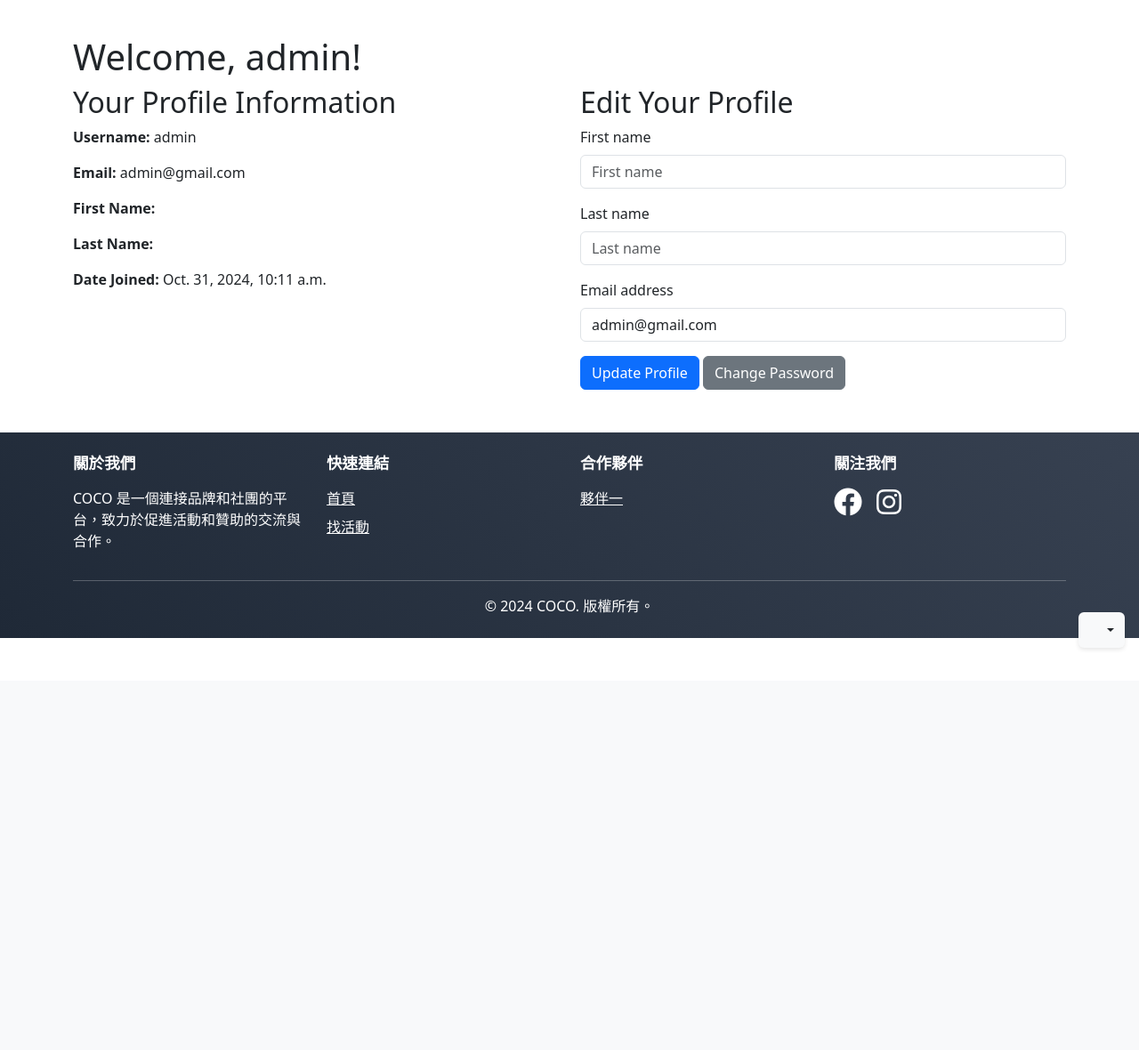
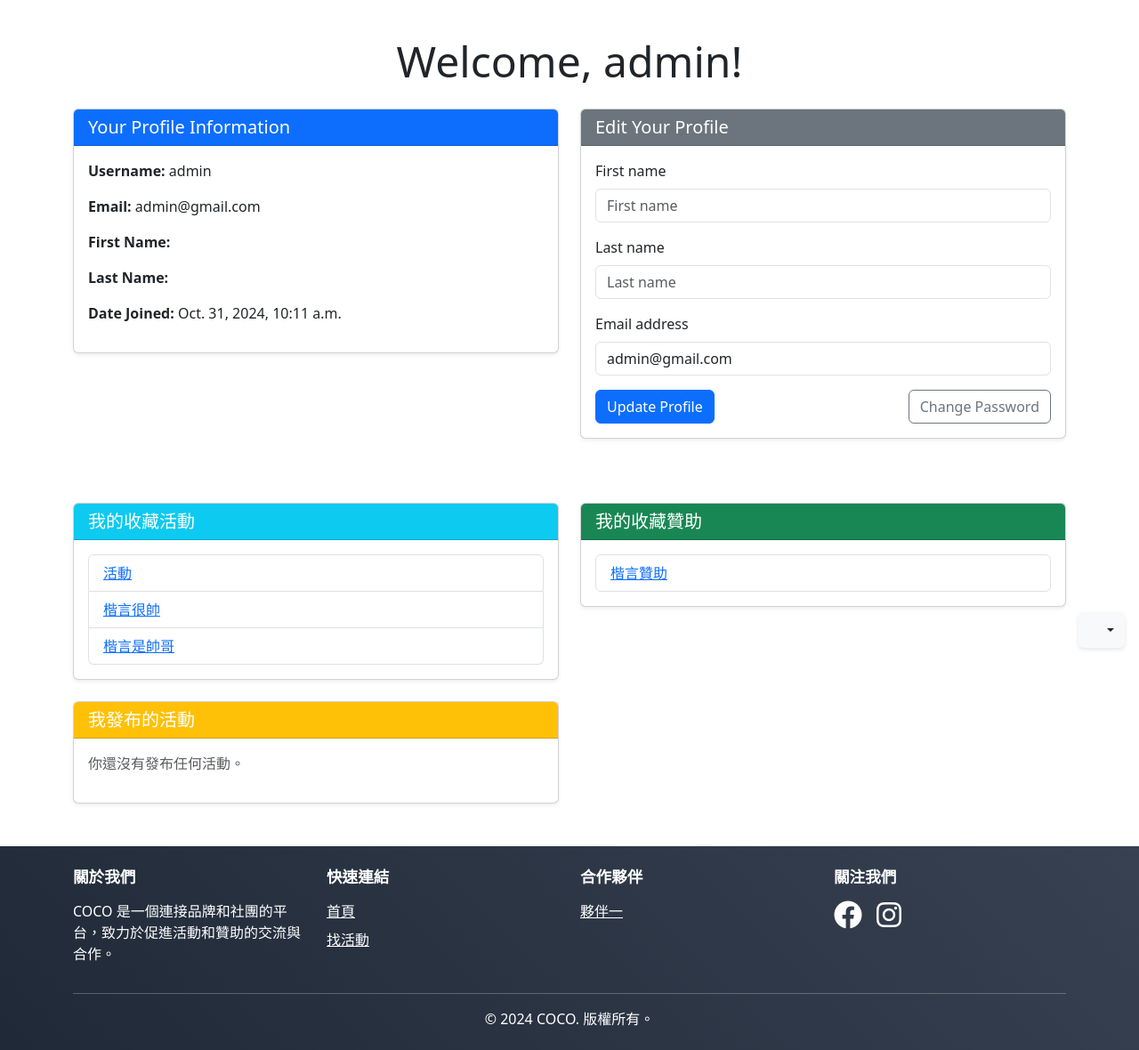
Before and after one commit to Carlin421/cococo, a Django app: page /profile/ in a window 1280 px wide. Shown: the part 56-1236 px from the top of the page at 89% size. Before the commit the page ends 785 px from the top, so only its background shows below. Run offline with Django 5.2, Linux system fonts and the light colour scheme; a user stored in the database is signed in; data comes from the database, SQL or seed files in the repository; both versions use the stored data as it was after the commit; some libraries are stand-ins or nearby versions.

Commit message:
個人資料新增「我的收藏」、「我上傳的活動」

```diff
--- a/event_matcher/events/models.py
+++ b/event_matcher/events/models.py
@@ -1,6 +1,7 @@
 from django.db import models
 from django.contrib.auth.models import User
 from django.utils import timezone
+from django.conf import settings
 
 
 #設計「主活動」模型（Activitynew Model）
@@ -12,7 +13,13 @@ class Activitynew(models.Model):
     image = models.ImageField(upload_to='activitynew_images/', blank=True, null=True)  # 活動圖片
     is_favorited = models.BooleanField(default=False)  # 收藏狀態
     check_status = models.BooleanField(default=False) # 審核狀態
-
+    organizer = models.ForeignKey(
+        settings.AUTH_USER_MODEL,
+        on_delete=models.CASCADE,
+        related_name='organized_activities',
+        null=True,
+        blank=True
+    )
     def __str__(self):
         return self.title
 
@@ -27,8 +34,12 @@ class Sponsorshipnew(models.Model):
     date_posted = models.DateTimeField(default=timezone.now)  # 贊助發布日期
     is_favorited = models.BooleanField(default=False)   # 收藏狀態
     check_status = models.BooleanField(default=False) # 審核狀態
-
-
-
+    organizer = models.ForeignKey(
+        settings.AUTH_USER_MODEL,
+        on_delete=models.CASCADE,
+        related_name='organized_sponsorships',
+        null=True,
+        blank=True
+    )
 
 # Create your models here.
--- a/event_matcher/events/templates/events/profile.html
+++ b/event_matcher/events/templates/events/profile.html
@@ -3,27 +3,117 @@
 
 {% block content %}
 <div class="container mt-5">
-    <h1>Welcome, {{ user.username }}!</h1>
+    <div class="text-center mb-4">
+        <h1 class="display-5">Welcome, {{ user.username }}!</h1>
+    </div>
 
-    <div class="row">
-        <div class="col-md-6">
-            <h2>Your Profile Information</h2>
+    <div class="row gy-4">
+        <!-- Profile Card -->
+        <div class="col-lg-6">
+            <div class="card shadow-sm">
+                <div class="card-header bg-primary text-white">
+                    <h5 class="mb-0">Your Profile Information</h5>
+                </div>
+                <div class="card-body">
                     <p><strong>Username:</strong> {{ user.username }}</p>
                     <p><strong>Email:</strong> {{ user.email }}</p>
                     <p><strong>First Name:</strong> {{ user.first_name }}</p>
                     <p><strong>Last Name:</strong> {{ user.last_name }}</p>
                     <p><strong>Date Joined:</strong> {{ user.date_joined }}</p>
                 </div>
+            </div>
+        </div>
 
-        <div class="col-md-6">
-            <h2>Edit Your Profile</h2>
+        <!-- Edit Profile -->
+        <div class="col-lg-6">
+            <div class="card shadow-sm">
+                <div class="card-header bg-secondary text-white">
+                    <h5 class="mb-0">Edit Your Profile</h5>
+                </div>
+                <div class="card-body">
                     <form method="post">
                         {% csrf_token %}
                         {% bootstrap_form form %}
+                        <div class="d-flex justify-content-between mt-3">
                             <button type="submit" class="btn btn-primary">Update Profile</button>
-                <a href="{% url 'password_change' %}" class="btn btn-secondary">Change Password</a>
+                            <a href="{% url 'password_change' %}" class="btn btn-outline-secondary">Change Password</a>
+                        </div>
                     </form>
                 </div>
             </div>
         </div>
+    </div>
+
+    <!-- Favorites Section -->
+    <div class="row gy-4 mt-5">
+        <div class="col-lg-6">
+            <div class="card shadow-sm">
+                <div class="card-header bg-info text-white">
+                    <h5 class="mb-0">我的收藏活動</h5>
+                </div>
+                <div class="card-body">
+                    {% if favorite_activities %}
+                        <ul class="list-group">
+                            {% for activity in favorite_activities %}
+                                <li class="list-group-item">
+                                    <a href="{% url 'activity_detail' activity.id %}">
+                                        {{ activity.title }}
+                                    </a>
+                                </li>
+                            {% endfor %}
+                        </ul>
+                    {% else %}
+                        <p class="text-muted">你還沒有收藏任何活動。</p>
+                    {% endif %}
+                </div>
+            </div>
+        </div>
+
+        <div class="col-lg-6">
+            <div class="card shadow-sm">
+                <div class="card-header bg-success text-white">
+                    <h5 class="mb-0">我的收藏贊助</h5>
+                </div>
+                <div class="card-body">
+                    {% if favorite_sponsorships %}
+                        <ul class="list-group">
+                            {% for sponsorship in favorite_sponsorships %}
+                                <li class="list-group-item">
+                                    <a href="{% url 'sponsor_detail' sponsorship.id %}">
+                                        {{ sponsorship.title }}
+                                    </a>
+                                </li>
+                            {% endfor %}
+                        </ul>
+                    {% else %}
+                        <p class="text-muted">你還沒有收藏任何贊助。</p>
+                    {% endif %}
+                </div>
+            </div>
+        </div>
+        <div class="col-lg-6">
+            <div class="card shadow-sm">
+                <div class="card-header bg-warning text-white">
+                    <h5 class="mb-0">我發布的活動</h5>
+                </div>
+                <div class="card-body">
+                    {% if user_activities %}
+                        <ul class="list-group">
+                            {% for activity in user_activities %}
+                                <li class="list-group-item">
+                                    <a href="{% url 'activity_detail' activity.id %}">
+                                        {{ activity.title }}
+                                    </a>
+                                </li>
+                            {% endfor %}
+                        </ul>
+                    {% else %}
+                        <p class="text-muted">你還沒有發布任何活動。</p>
+                    {% endif %}
+                </div>
+            </div>
+        </div>
+
+    </div>
+</div>
 {% endblock %}
--- a/event_matcher/events/views.py
+++ b/event_matcher/events/views.py
@@ -174,8 +174,20 @@ def profile_view(request):
     else:
         form = UserProfileForm(instance=request.user)
 
-    return render(request, 'events/profile.html', {'form': form})
+    # 獲取用戶收藏的活動和贊助
+    favorite_activities = Activitynew.objects.filter(is_favorited=True)
+    favorite_sponsorships = Sponsorshipnew.objects.filter(is_favorited=True)
 
+    # 獲取用戶發布的活動
+    user_activities = Activitynew.objects.filter(organizer=request.user)
+
+    context = {
+        'form': form,
+        'favorite_activities': favorite_activities,
+        'favorite_sponsorships': favorite_sponsorships,
+        'user_activities': user_activities
+    }
+    return render(request, 'events/profile.html', context)
 def sponsor_detail(request, sponsorship_id):
     sponsorship = get_object_or_404(Sponsorshipnew, pk=sponsorship_id)
     return render(request, 'events/sponsor_detail.html', {'sponsorship': sponsorship})
```
Also changed, not shown: event_matcher/db.sqlite3, event_matcher/events/migrations/0007_sponsorshipnew_organizer.py (added), event_matcher/events/migrations/0008_alter_sponsorshipnew_organizer.py (added), event_matcher/events/migrations/0009_activitynew_organizer_alter_sponsorshipnew_organizer.py (added), event_matcher/media/activitynew_images/382276803_3643252985947419_7271911427575584843_n.png (added). Lines whose indentation alone changed are shown as unchanged.
